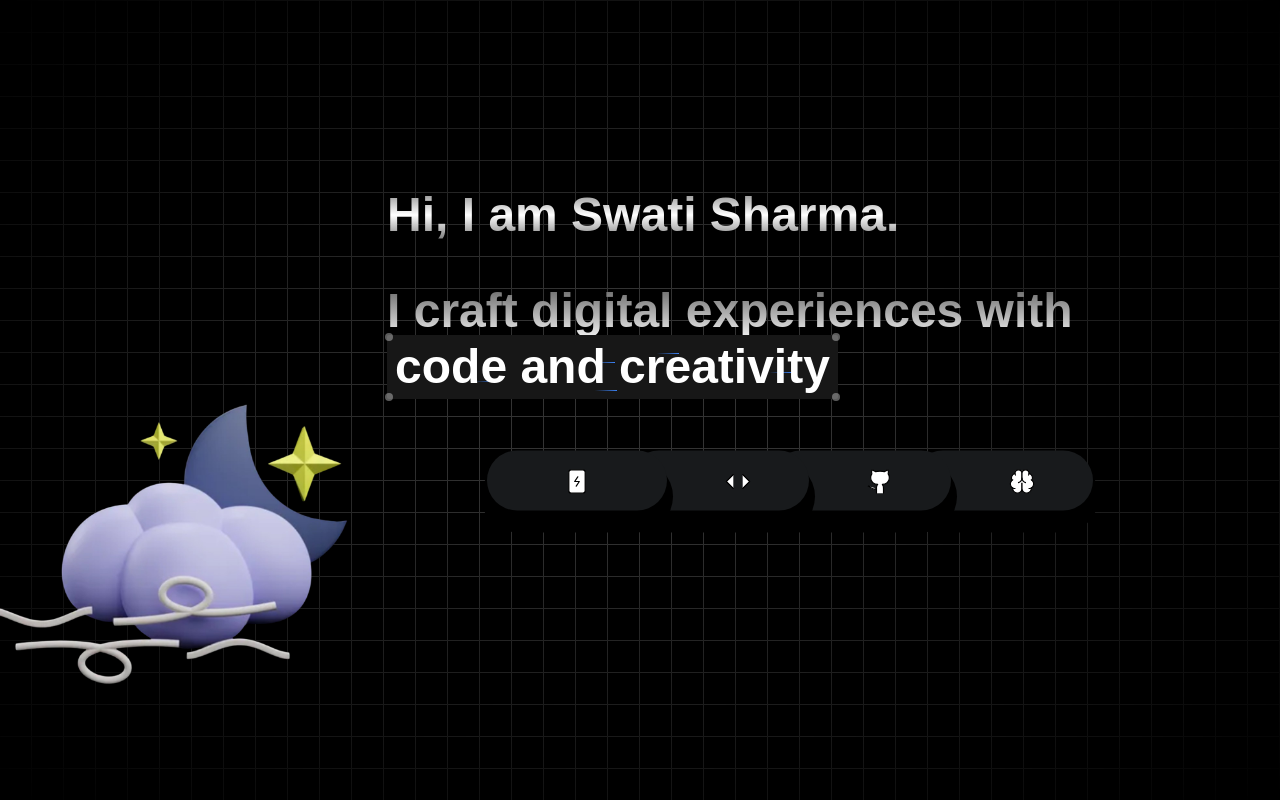
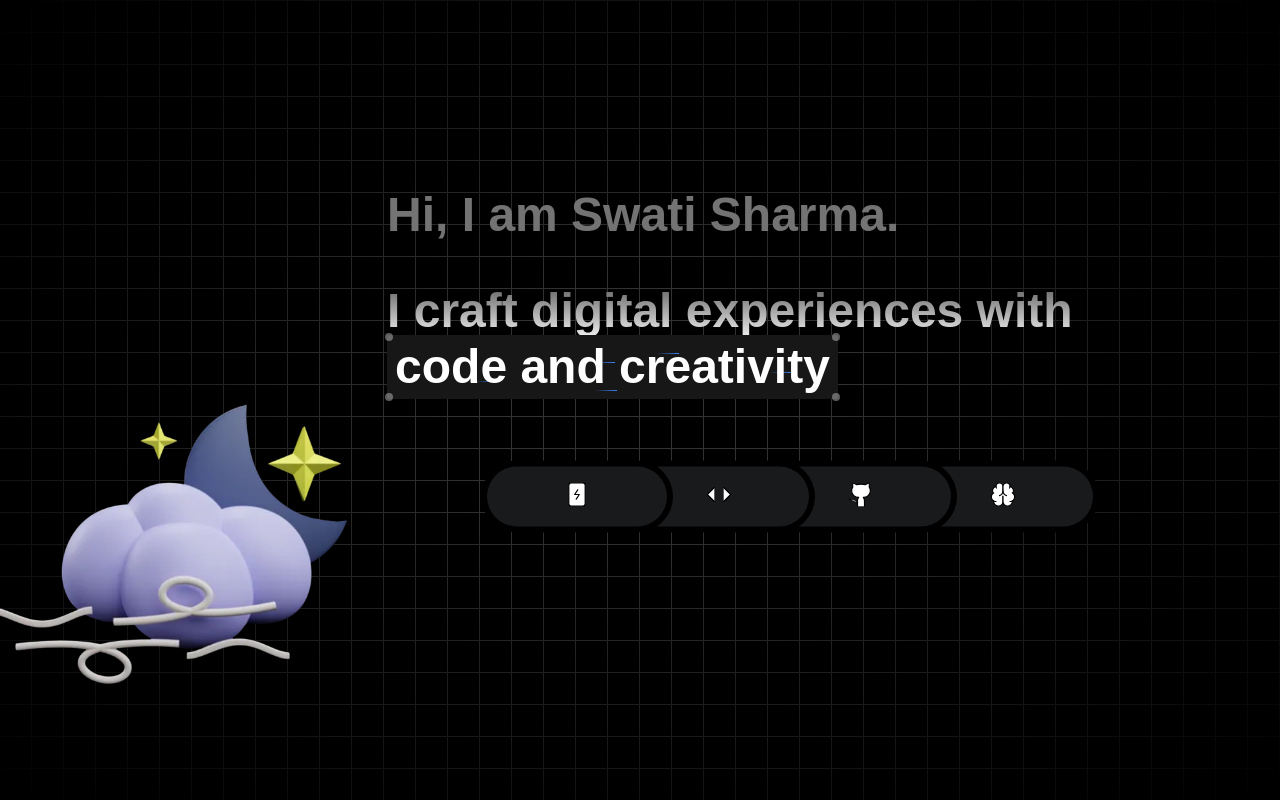
Before and after one commit to swatified/portfolio, a Next.js app: page / in a window 1280 px wide. Built offline with nearby package versions, Linux system fonts and the light colour scheme.

Commit message:
animation fix

```diff
--- a/src/app/page.tsx
+++ b/src/app/page.tsx
@@ -14,9 +14,9 @@ export default function Home() {
           <div className="flex flex-col items-center relative w-full max-w-7xl mx-auto px-4">
             {/* Title */}
             <div className="ml-[28%] -translate-y-1/4">
-              <h1 className="text-4xl md:text-4xl lg:text-5xl font-semibold leading-tight relative z-20 py-6 bg-clip-text text-transparent bg-gradient-to-b from-neutral-900 via-neutral-800 to-neutral-800 dark:from-neutral-900 dark:via-white dark:to-black">
-                Hi, I am Swati Sharma.
-              </h1>
+            <h1 className="text-4xl md:text-4xl lg:text-5xl font-semibold leading-tight relative z-20 py-6 text-neutral-500">
+              Hi, I am Swati Sharma.
+            </h1>
               <h1 className="text-4xl md:text-4xl lg:text-5xl font-semibold leading-tight relative z-20 py-6 bg-clip-text text-transparent bg-gradient-to-b from-neutral-800 via-neutral-700 to-neutral-700 dark:from-neutral-800 dark:via-white dark:to-white ">
                 I craft digital experiences with <Cover>code and creativity</Cover>
               </h1>
--- a/src/components/ui/Breadcrumb.tsx
+++ b/src/components/ui/Breadcrumb.tsx
@@ -13,31 +13,44 @@ const Breadcrumb = () => {
           key={index}
           className={`
             float-right p-[6px] bg-black rounded-[50px] relative -ml-[50px]
-            transition-all duration-200 mt-[3px] translate-y-8
+            transition-all duration-500 ease-in-out mt-[3px] transform translate-y-8
+            hover:-translate-y-0
             ${index === arr.length - 1 ? 'last:hover:mt-0' : ''}
           `}
         >
           <a
             href="#"
             className={`
-              overflow-hidden rounded-[50px] transition-all duration-200
-              no-underline h-[60px] text-white bg-[#181A1C] text-center
-              min-w-[180px] block leading-[60px] w-[80px] -translate-y-4
-              hover:w-[300px] hover:h-[60px] hover:leading-[70px] hover:bg-[#0C0F13]
+              overflow-hidden rounded-[50px]
+              transition-all duration-500 ease-in-out
+              no-underline h-[60px] text-white bg-[#181A1C]
+              min-w-[180px] block leading-[60px] w-[80px]
+              hover:min-w-[220px] relative
               group
-              ${index === arr.length - 1 ? 'p-0 last:group-hover:w-[60px] last:group-hover:h-[70px] last:group-hover:leading-[70px]' : 'pl-[60px] pr-[22px]'}
+              ${index === arr.length - 1 ? 'p-0 last:group-hover:w-[60px] last:group-hover:h-[70px] last:group-hover:leading-[70px]' : ''}
             `}
           >
-            <span className="inline-block align-middle">
+            <span className="
+              absolute left-1/2 transform -translate-x-1/2
+              transition-all duration-500 ease-in-out
+              group-hover:left-8 group-hover:-translate-x-0
+            ">
               <item.Icon
                 size={28}
                 fill="white"
                 stroke="black"
                 strokeWidth={1}
+                className="translate-y-1/2 transition-colors duration-500 ease-in-out group-hover:fill-blue-400"
               />
             </span>
             {item.text && (
-              <span className="hidden opacity-0 group-hover:inline-block group-hover:opacity-100 ml-4 translate-y--4 align-middle">
+              <span className="
+                absolute left-16 opacity-0
+                transition-all duration-500 ease-in-out
+                transform translate-x-4
+                group-hover:opacity-100 group-hover:translate-x-0
+                inline-block align-middle ml-8
+              ">
                 {item.text}
               </span>
             )}
```
